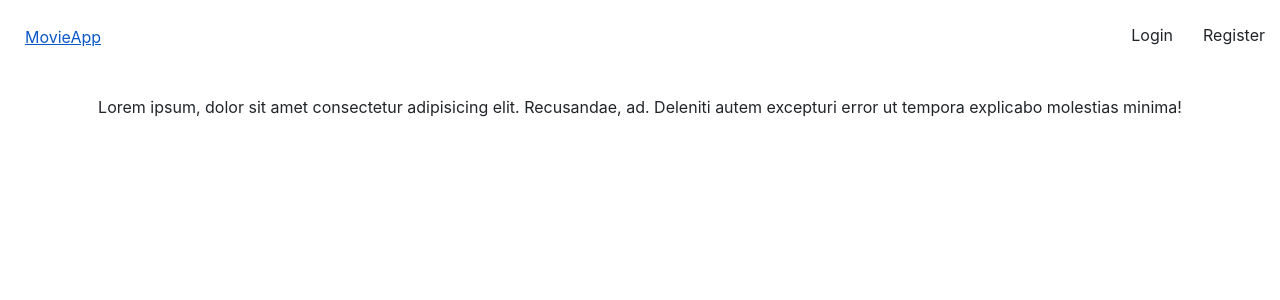
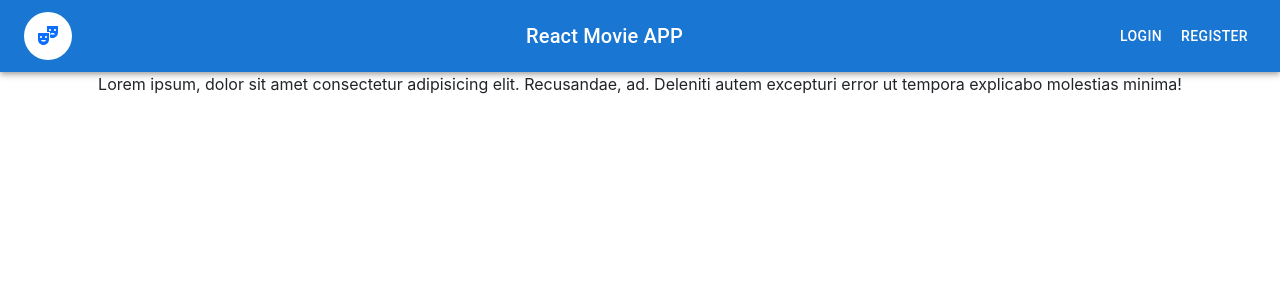
Before and after one commit to KerimGurbaz/movie-app, a React (Create React App) app: page /details/1 in a window 1280 px wide. Shown: the top 300 px of the page. Built offline with nearby package versions, Linux system fonts and the light colour scheme.

Commit message:
navigate added

```diff
--- a/src/components/navbar/Navbar.jsx
+++ b/src/components/navbar/Navbar.jsx
@@ -1,25 +1,88 @@
-import { Fragment } from "react";
-import { Link, NavLink, Outlet } from "react-router-dom";
-import "./navbar.styles.scss";
-const Navbar = () => {
+import * as React from "react";
+import AppBar from "@mui/material/AppBar";
+import Box from "@mui/material/Box";
+import Toolbar from "@mui/material/Toolbar";
+import Typography from "@mui/material/Typography";
+import Button from "@mui/material/Button";
+import IconButton from "@mui/material/IconButton";
+import MenuIcon from "@mui/icons-material/Menu";
+import TheaterComedyIcon from "@mui/icons-material/TheaterComedy";
+import { Link, NavLink, useNavigate } from "react-router-dom";
+
+export default function Navbar() {
+  const navigate = useNavigate();
+  // const currentUser = { displayName: "kerim gurbaz" };
+  const currentUser = false;
   return (
-    <Fragment>
-      <div className="nav-container">
-        <NavLink className="nav-logo" to="/">
-          MovieApp
-        </NavLink>
-        <div className="nav-links">
-          <NavLink className="nav-link" to="/login">
-            Login
-          </NavLink>
-          <NavLink className="nav-link" to="register">
-            Register
-          </NavLink>
-        </div>
-      </div>
-      <Outlet />
-    </Fragment>
+    <Box sx={{ flexGrow: 1 }}>
+      <AppBar position="static">
+        <Toolbar>
+          <IconButton
+            size="large"
+            edge="start"
+            color="inherit"
+            aria-label="menu"
+            sx={{ mr: 2 }}
+          >
+            {/* <MenuIcon /> */}
+            <NavLink
+              to={"/"}
+              style={{
+                backgroundColor: "#fff",
+                width: "3rem",
+                height: "3rem",
+                borderRadius: "50%",
+              }}
+            >
+              <TheaterComedyIcon />
+            </NavLink>
+          </IconButton>
+          <Typography variant="h6" component="div" sx={{ flexGrow: 1 }}>
+            React Movie APP
+          </Typography>
+          <Box
+            sx={{
+              display: "flex",
+              alignItems: "center",
+              justifyContent: "center",
+            }}
+          >
+            {currentUser ? (
+              <>
+                <Typography
+                  variant="h6"
+                  component="div"
+                  sx={{ flexGrow: 1, m: 1, textTransform: "capitalize" }}
+                >
+                  {currentUser.displayName}
+                </Typography>
+                <NavLink
+                  to={"/login"}
+                  style={{ color: "#fff", textDecoration: "none" }}
+                >
+                  Logout
+                </NavLink>
+              </>
+            ) : (
+              <>
+                <NavLink
+                  to={"/login"}
+                  color="inherit"
+                  style={{ color: "#fff", textDecoration: "none" }}
+                >
+                  <Button color="inherit">Login</Button>
+                </NavLink>
+                <NavLink
+                  to={"/register"}
+                  style={{ color: "#fff", textDecoration: "none" }}
+                >
+                  <Button color="inherit">Register</Button>
+                </NavLink>
+              </>
+            )}
+          </Box>
+        </Toolbar>
+      </AppBar>
+    </Box>
   );
-};
-
-export default Navbar;
+}
```
